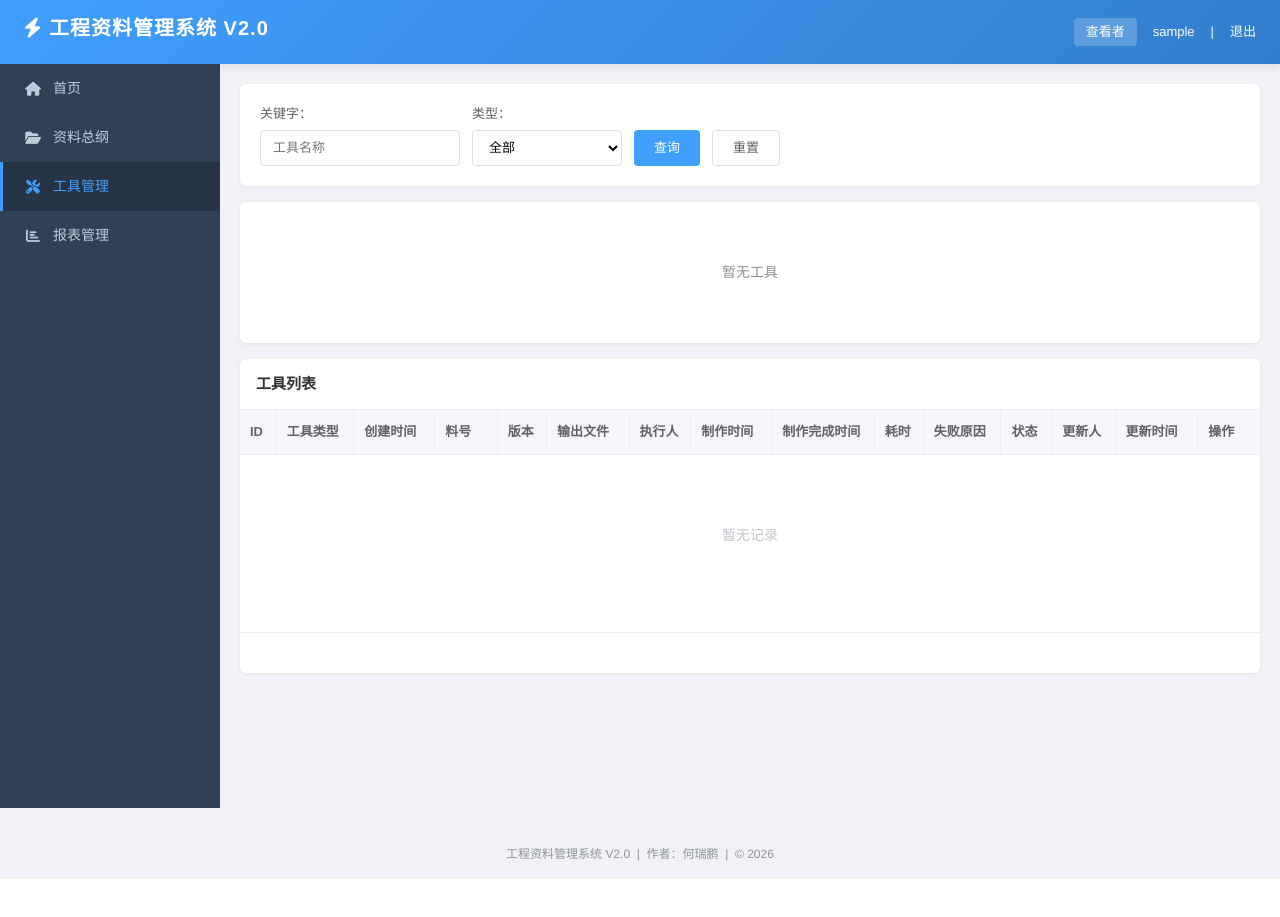
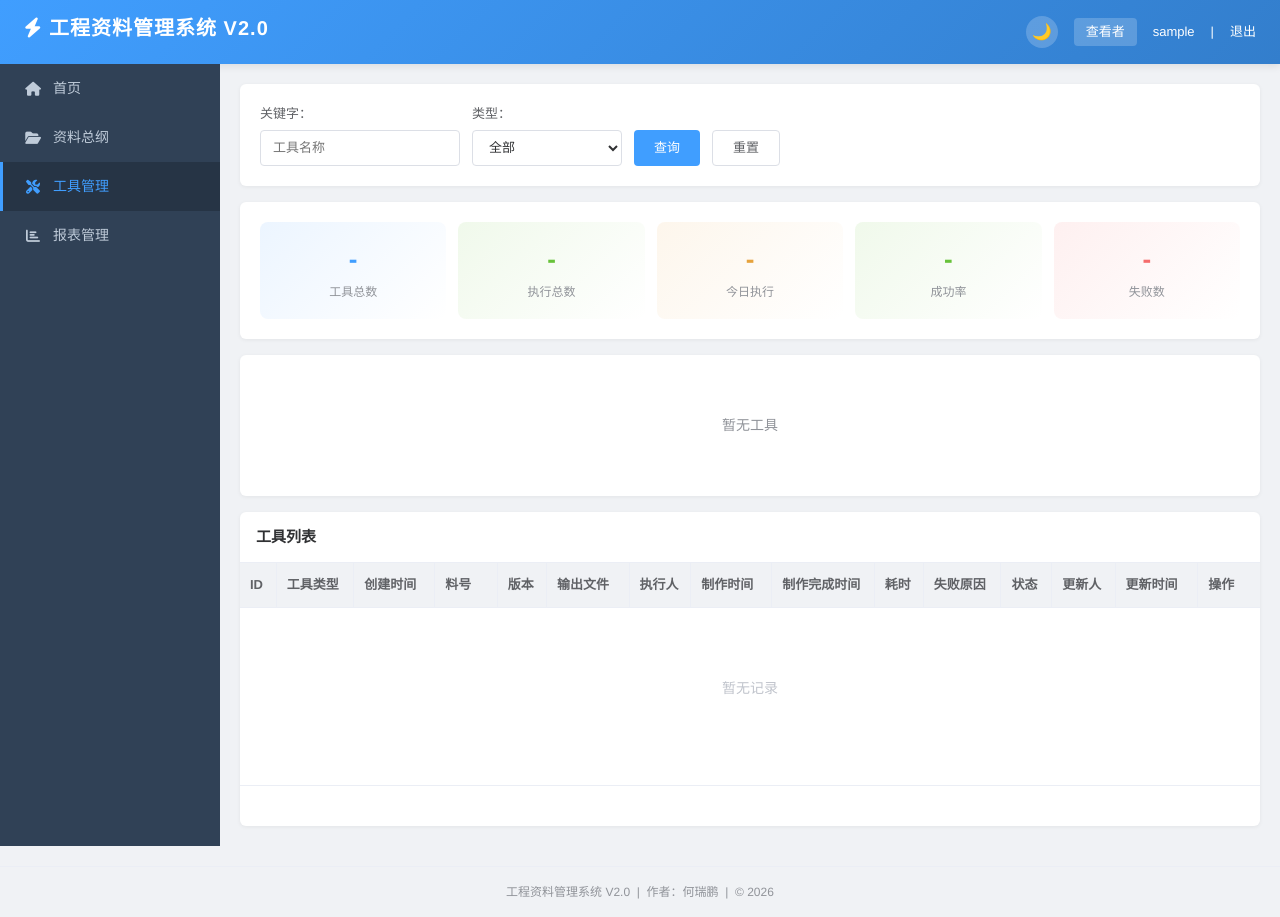
Before and after one commit to heruipeng/pcb-material-system, a Django app: page /tools/ in a window 1280 px wide. Before the commit the page ends 879 px from the top, so only its background shows below. Run offline with Django 4.2, Linux system fonts and the light colour scheme; the visitor is signed in with stand-in values (Sample User, id 1); data that the repository does not hold is empty; parts of the project's set-up code (start-up, migrations or seed data) failed here and were passed over.

Commit message:
feat: 全面优化 - 统计概览/活跃指示/深色模式/响应式
1. 工具管理新增统计概览行（工具总数/执行总数/今日执行/成功率/失败数）
2. 工具卡片添加活跃状态圆点（执行>0时绿色）
3. 全局深色模式（CSS变量+localStorage持久化+Header切换按钮🌙/☀️）
4. 响应式适配：移动端侧边栏折叠、表格缩小、筛选栏自适应

```diff
--- a/templates/base.html
+++ b/templates/base.html
@@ -21,6 +21,20 @@
             --text: #303133;
             --text-secondary: #606266;
             --text-placeholder: #C0C4CC;
+            --sidebar-bg: #304156;
+            --sidebar-text: #bfcbd9;
+            --header-bg: linear-gradient(135deg, #409EFF 0%, #337ECC 100%);
+        }
+
+        [data-theme="dark"] {
+            --bg: #1a1a2e;
+            --white: #16213e;
+            --border: #2a2a4a;
+            --text: #e0e0e0;
+            --text-secondary: #a0a0b0;
+            --text-placeholder: #666;
+            --sidebar-bg: #0f0f23;
+            --sidebar-text: #8899aa;
         }
 
         * { margin: 0; padding: 0; box-sizing: border-box; }
@@ -34,7 +48,7 @@
 
         /* 顶部标题栏 */
         .header {
-            background: linear-gradient(135deg, #409EFF 0%, #337ECC 100%);
+            background: var(--header-bg);
             color: #fff;
             padding: 16px 24px;
             display: flex;
@@ -66,8 +80,8 @@
         }
         .sidebar {
             width: 220px;
-            background: #304156;
-            color: #bfcbd9;
+            background: var(--sidebar-bg);
+            color: var(--sidebar-text);
             flex-shrink: 0;
         }
         .sidebar .menu-item {
@@ -79,11 +93,11 @@
             border-left: 3px solid transparent;
             font-size: 14px;
             text-decoration: none;
-            color: #bfcbd9;
+            color: var(--sidebar-text);
         }
         .sidebar .menu-item:hover {
             color: #fff;
-            background: rgba(255,255,255,0.05);
+            background: rgba(255,255,255,0.08);
         }
         .sidebar .menu-item.active {
             color: var(--primary);
@@ -135,7 +149,8 @@
             font-size: 13px;
             outline: none;
             transition: border-color 0.2s;
-            background: #fff;
+            background: var(--white);
+            color: var(--text);
         }
         .filter-item input:focus,
         .filter-item select:focus {
@@ -219,7 +234,7 @@
             font-size: 13px;
         }
         .table thead th {
-            background: #f5f7fa;
+            background: var(--bg);
             color: var(--text-secondary);
             font-weight: 600;
             padding: 12px 10px;
@@ -236,7 +251,7 @@
             vertical-align: middle;
         }
         .table tbody td:last-child { border-right: none; }
-        .table tbody tr:hover { background: #f5f7fa; }
+        .table tbody tr:hover { background: rgba(0,0,0,0.03); }
 
         /* 状态标签 */
         .tag {
@@ -331,6 +346,40 @@
         }
 
         {% block extra_css %}{% endblock %}
+
+        /* 深色模式切换按钮 */
+        .dark-toggle {
+            background: rgba(255,255,255,0.2);
+            border: none;
+            color: #fff;
+            width: 32px;
+            height: 32px;
+            border-radius: 50%;
+            cursor: pointer;
+            font-size: 16px;
+            display: flex;
+            align-items: center;
+            justify-content: center;
+            transition: all 0.2s;
+        }
+        .dark-toggle:hover { background: rgba(255,255,255,0.35); }
+
+        /* 响应式 */
+        @media (max-width:768px) {
+            .sidebar { width: 60px; }
+            .sidebar .menu-item { padding: 14px 10px; justify-content: center; font-size:0; }
+            .sidebar .menu-item i { margin-right:0; font-size:18px; }
+            .header { padding: 12px 16px; }
+            .header h2 { font-size: 16px; }
+            .main-content { padding: 12px; }
+            .table { font-size: 11px; }
+            .table thead th, .table tbody td { padding: 6px 4px; }
+            .filter-row { gap: 8px; }
+            .filter-item input { width: 120px !important; }
+            .filter-item select { width: 100px !important; }
+            .dash-panel { flex-direction: column; }
+            .dash-panel > .table-card { min-width: 0; }
+        }
     </style>
 </head>
 <body>
@@ -338,6 +387,7 @@
     <div class="header">
         <h2><i class="fas fa-bolt"></i> 工程资料管理系统 V2.0</h2>
         <div class="header-right">
+            <button class="dark-toggle" onclick="toggleDark()" title="切换深色模式" id="darkBtn">🌙</button>
             <span class="badge-role">{{ user.get_role_display }}</span>
             <span>{{ user.username }}</span>
             <span>|</span>
@@ -386,6 +436,34 @@
     <!-- 本地化方案：下载 bootstrap.bundle.min.js 到 static/js/ 并替换上方 CDN 为 /static/js/bootstrap.bundle.min.js -->
     <script>
     /* 通用工具函数 */
+
+    // 深色模式
+    (function() {
+        var saved = localStorage.getItem('theme');
+        if (saved === 'dark') {
+            document.documentElement.setAttribute('data-theme', 'dark');
+        }
+    })();
+    // 延迟更新图标（等 DOM 渲染完成）
+    document.addEventListener('DOMContentLoaded', function() {
+        var btn = document.getElementById('darkBtn');
+        if (btn && document.documentElement.getAttribute('data-theme') === 'dark') {
+            btn.textContent = '☀️';
+        }
+    });
+    function toggleDark() {
+        var isDark = document.documentElement.getAttribute('data-theme') === 'dark';
+        if (isDark) {
+            document.documentElement.removeAttribute('data-theme');
+            localStorage.setItem('theme', 'light');
+            document.getElementById('darkBtn').textContent = '🌙';
+        } else {
+            document.documentElement.setAttribute('data-theme', 'dark');
+            localStorage.setItem('theme', 'dark');
+            document.getElementById('darkBtn').textContent = '☀️';
+        }
+    }
+
     function showLoading(msg) {
         msg = msg || '加载中...';
         var el = document.getElementById('loading-overlay');
--- a/templates/tools/tool_list.html
+++ b/templates/tools/tool_list.html
@@ -1,6 +1,20 @@
 {% extends 'base.html' %}
 {% block title %}工具管理{% endblock %}
 
+{% block extra_css %}
+.tool-stat { flex:1; min-width:140px; text-align:center; padding:18px 12px; border-radius:8px; }
+.tool-stat .num { font-size:26px; font-weight:700; }
+.tool-stat .label { font-size:12px; color:#909399; margin-top:4px; }
+.tool-card { background:var(--white); border:1px solid var(--border); border-radius:8px; padding:16px 12px; text-align:center; cursor:pointer; transition:all 0.2s; position:relative; }
+.tool-card:hover { box-shadow:0 4px 12px rgba(64,158,255,0.12); border-color:var(--primary); transform:translateY(-2px); }
+.tool-card .active-dot { position:absolute; top:8px; right:8px; width:8px; height:8px; border-radius:50%; }
+.tool-card .active-dot.on { background:#67C23A; box-shadow:0 0 6px rgba(103,194,58,0.5); }
+.tool-card .active-dot.off { background:#C0C4CC; }
+@media (max-width:768px) {
+    .tool-stat { min-width:100px; padding:12px 8px; }
+    .tool-stat .num { font-size:20px; }
+}
+{% endblock %}
 {% block content %}
 <div class="filter-card">
     <div class="filter-row">
@@ -26,16 +40,40 @@
     </div>
 </div>
 
-<div class="filter-card" style="display:flex;flex-wrap:wrap;gap:16px;">
+<!-- 统计概览 -->
+<div class="filter-card" style="display:flex;gap:12px;flex-wrap:wrap;">
+    <div class="tool-stat" style="background:linear-gradient(135deg,#ecf5ff,#fff);">
+        <div class="num" style="color:#409EFF;" id="statToolTotal">-</div>
+        <div class="label">工具总数</div>
+    </div>
+    <div class="tool-stat" style="background:linear-gradient(135deg,#f0f9eb,#fff);">
+        <div class="num" style="color:#67C23A;" id="statExeTotal">-</div>
+        <div class="label">执行总数</div>
+    </div>
+    <div class="tool-stat" style="background:linear-gradient(135deg,#fdf6ec,#fff);">
+        <div class="num" style="color:#E6A23C;" id="statExeToday">-</div>
+        <div class="label">今日执行</div>
+    </div>
+    <div class="tool-stat" style="background:linear-gradient(135deg,#f0f9eb,#fff);">
+        <div class="num" style="color:#67C23A;" id="statSuccessRate">-</div>
+        <div class="label">成功率</div>
+    </div>
+    <div class="tool-stat" style="background:linear-gradient(135deg,#fef0f0,#fff);">
+        <div class="num" style="color:#F56C6C;" id="statFailed">-</div>
+        <div class="label">失败数</div>
+    </div>
+</div>
+
+<!-- 工具卡片 -->
+<div class="filter-card" style="display:flex;flex-wrap:wrap;gap:12px;">
     {% for tool in tools %}
-    <a href="/tools/{{ tool.id }}/" style="flex:1;min-width:160px;text-decoration:none;color:inherit;">
-        <div style="background:#fff;border:1px solid #EBEEF5;border-radius:8px;padding:20px 16px;text-align:center;transition:all 0.2s;cursor:pointer;"
-             onmouseover="this.style.boxShadow='0 4px 12px rgba(64,158,255,0.15)';this.style.borderColor='#409EFF'"
-             onmouseout="this.style.boxShadow='none';this.style.borderColor='#EBEEF5'">
-            <i class="{{ tool.icon }} fa-2x" style="color:{{ tool.color }};margin-bottom:10px;display:block;"></i>
-            <div style="font-weight:600;font-size:15px;margin-bottom:4px;">{{ tool.name }}</div>
-            <div style="font-size:12px;color:#909399;">{{ tool.desc }}</div>
-            <div style="margin-top:10px;">
+    <a href="/tools/{{ tool.id }}/" style="flex:1;min-width:150px;text-decoration:none;color:inherit;">
+        <div class="tool-card">
+            <span class="active-dot {% if tool.count > 0 %}on{% else %}off{% endif %}"></span>
+            <i class="{{ tool.icon }} fa-2x" style="color:{{ tool.color }};margin-bottom:8px;display:block;"></i>
+            <div style="font-weight:600;font-size:14px;margin-bottom:4px;">{{ tool.name }}</div>
+            <div style="font-size:11px;color:#909399;">{{ tool.desc|default:"暂无描述" }}</div>
+            <div style="margin-top:8px;">
                 <span class="tag" style="font-size:11px;color:#67C23A;background:#f0f9eb;border:1px solid #e1f3d8;">{{ tool.count }} 次执行</span>
             </div>
         </div>
@@ -229,6 +267,19 @@ function viewOutputs(id) {
 }
 
 function getCsrf() { var m = document.cookie.match(/csrftoken=([^;]+)/); return m ? m[1] : ''; }
+
+// 加载统计概览
+fetch('/api/core/dashboard-stats/')
+    .then(r => r.json()).then(d => {
+        var ts = d.tool_stats || {};
+        document.getElementById('statToolTotal').textContent = {{ tools|length }};
+        document.getElementById('statExeTotal').textContent = ts.total || 0;
+        document.getElementById('statExeToday').textContent = ts.today || 0;
+        var rate = ts.total > 0 ? Math.round(ts.completed / ts.total * 100) : 0;
+        document.getElementById('statSuccessRate').textContent = rate + '%';
+        document.getElementById('statFailed').textContent = ts.failed || 0;
+    }).catch(function() {});
+
 loadExecutions();
 </script>
 {% endblock %}
```
